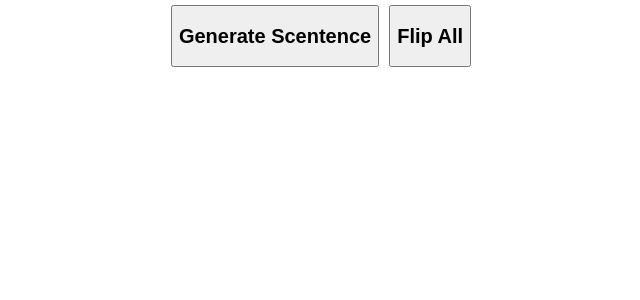
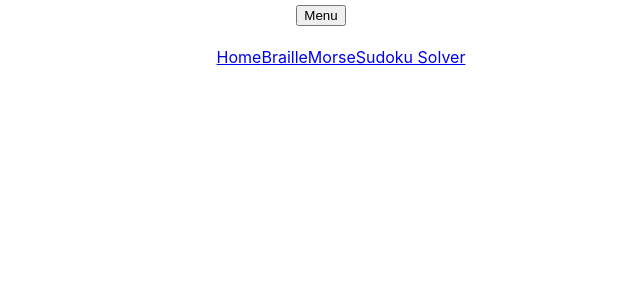
Before and after one commit to liruenth/khan-stuff, a React (Create React App) app: page / in a window 1280 px wide. Shown: the top 300 px of the page, without its empty margins (319-959 px from the left). Built offline with nearby package versions, Linux system fonts and the light colour scheme.

Commit message:
Add Routing

```diff
--- a/package.json
+++ b/package.json
@@ -5,6 +5,8 @@
   "dependencies": {
     "react": "^16.8.6",
     "react-dom": "^16.8.6",
+    "react-router": "^5.0.1",
+    "react-router-dom": "^5.0.1",
     "react-scripts": "3.0.1"
   },
   "scripts": {
--- a/src/App.js
+++ b/src/App.js
@@ -1,5 +1,12 @@
 import React from 'react';
 import FlashCards from './components/FlashCards.js';
+import Home from './pages/home';
+import Header from './components/header';
+import {
+  BrowserRouter as Router,
+  Route,
+  Switch,
+} from 'react-router-dom';
 
 class App extends React.Component {
   constructor(props) {
@@ -11,7 +18,17 @@ class App extends React.Component {
 
   render(props) {
     return (
-      <FlashCards />
+      <Router>
+        <div className="App">
+          <Header />
+          <Switch>
+            <Route exact path="/" component={Home}/>
+            <Route path="/braille" component={FlashCards}/>
+            <Route path="/morse" component={FlashCards}/>
+            <Route path="/sudoku" component={FlashCards}/>
+          </Switch>
+        </div>
+      </Router>
     );
   };
 }
--- /dev/null
+++ b/src/components/header.js
@@ -0,0 +1,30 @@
+import React, { Component } from 'react';
+import { Link } from 'react-router-dom';
+
+class Header extends Component {
+
+    render() {
+        return (
+            <div>
+                <nav className="navbar navbar-expand-lg navbar-light fixed-top" id="mainNav">
+                    <div className="container">
+                        <button className="navbar-toggler navbar-toggler-right" type="button" data-toggle="collapse" data-target="#navbarResponsive" aria-controls="navbarResponsive" aria-expanded="false" aria-label="Toggle navigation">
+                        Menu
+                        <i className="fa fa-bars"></i>
+                        </button>
+                        <div className="collapse navbar-collapse" id="navbarResponsive">
+                            <ul className="navbar-nav ml-auto">
+                                <Link to="/">Home</Link>
+                                <Link to="/braille">Braille</Link>
+                                <Link to="/morse">Morse</Link>
+                                <Link to="/sudoku">Sudoku Solver</Link>
+                            </ul>
+                        </div>
+                    </div>
+                </nav>
+            </div>
+        );
+    }
+}
+
+export default Header;
--- /dev/null
+++ b/src/pages/home.js
@@ -0,0 +1,13 @@
+import React, { Component } from 'react';
+//import './main.css';
+
+class Home extends Component {
+  render() {
+    return (
+        <div className="Home">
+        </div>
+    );
+  }
+}
+
+export default Home;
```
Also changed, not shown: 1 other file (tests, documents, lock files or other folders).
